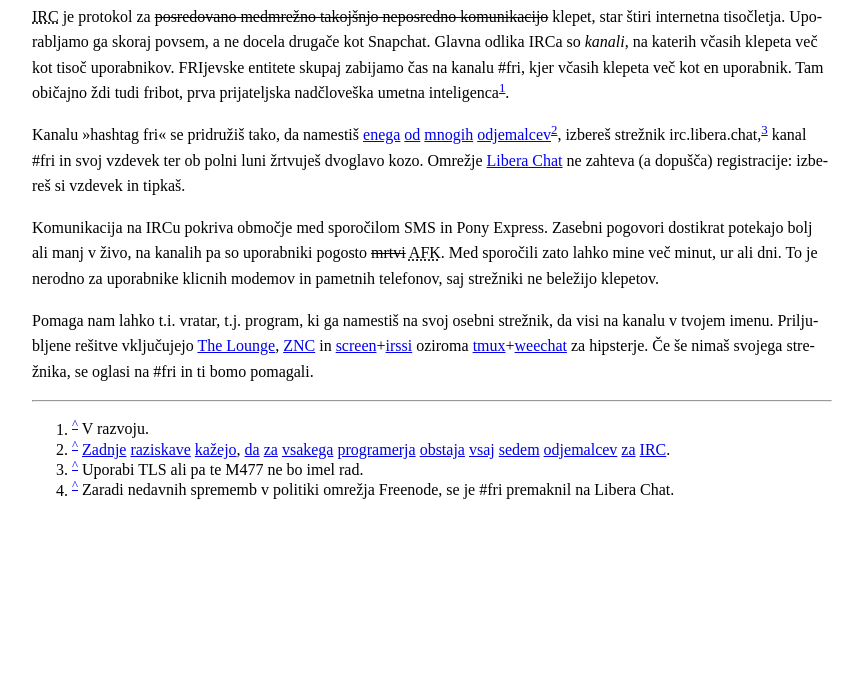
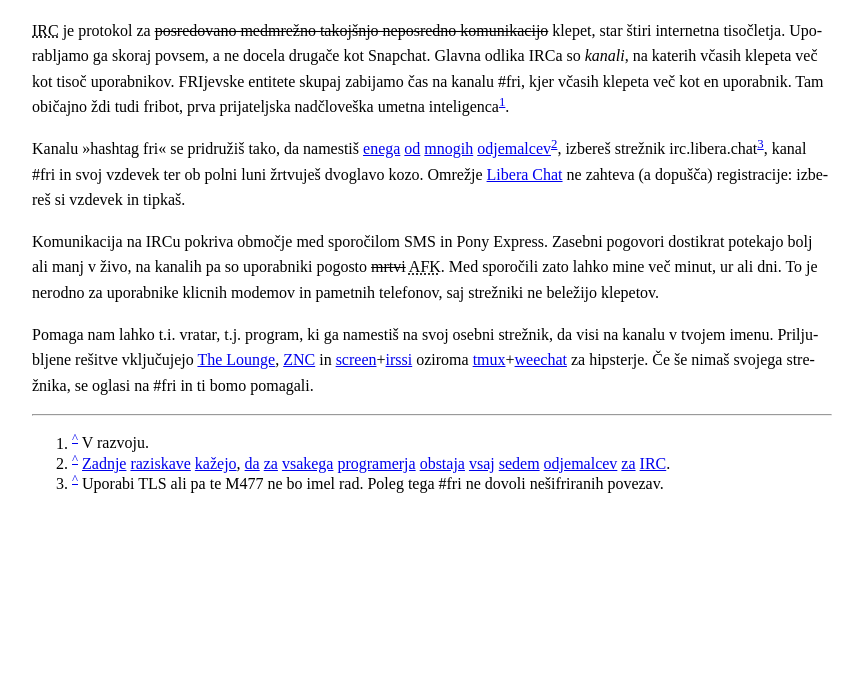
Before and after one commit to FRI/irc, a plain HTML site: page index.html in a window 1280 px wide. Shown: the part 109-800 px from the top of the page, without its empty margins (208-1071 px from the left). Drawn offline with Linux system fonts and the light colour scheme.

Commit message:
Drop Freenode footnote because what Freenode
Also simplify HTML and note the TLS now‐requirement.

```diff
--- a/index.html
+++ b/index.html
@@ -1,6 +1,5 @@
 <!DOCTYPE html>
 <html lang="sl">
-    <head>
 <meta http-equiv="Content-Type" content="text/html; charset=UTF-8">
 <title>Vodič po #fri</title>
 
@@ -10,44 +9,28 @@
     h1 { margin-bottom: 0.5em; }
     sup { font-size: 0.8em; line-height: 1em; }
 </style>
-    </head>
-    <body>
-        <section>
+
 <h1>#fri</h1>
 
-            <p>
-                TL;DR Pojdi <a href="https://web.libera.chat/#fri">sem</a>, izberi vzdevek, reci živjo in počakaj. :)
-            </p>
-            <p>
-                <abbr title="Internet Relay Chat">IRC</abbr> je protokol za <del>posredovano medmrežno takojšnjo neposredno komunikacijo</del> klepet, star štiri internetna tisočletja. Uporabljamo ga skoraj povsem, a ne docela drugače kot Snapchat. Glavna odlika IRCa so <em>kanali</em>, na katerih včasih klepeta več kot tisoč uporabnikov. FRIjevske entitete skupaj zabijamo čas na kanalu #fri, kjer včasih klepeta več kot en uporabnik. Tam običajno ždi tudi fribot, prva prijateljska nadčloveška umetna inteligenca<sup><a href="#footnote-ai" id="ref-ai">1</a></sup>.
-            </p>
-            <p>
-                Kanalu »hashtag fri« se pridružiš tako, da namestiš <a href="https://hexchat.github.io/">enega</a> <a href="https://quassel-irc.org/">od</a> <a href="https://smuxi.im/">mnogih</a> <a href="https://konversation.kde.org/">odjemalcev</a><sup><a href="#footnote-clients" id="ref-clients">2</a></sup>, izbereš strežnik irc.libera.chat,<sup><a href="#ref-tls">3</a></sup> kanal #fri in svoj vzdevek ter ob polni luni žrtvuješ dvoglavo kozo. Omrežje <a href="https://libera.chat/">Libera Chat</a> ne zahteva (a dopušča) registracije: izbereš si vzdevek in tipkaš.
-            </p>
-            <p>
-                Komunikacija na IRCu pokriva območje med sporočilom SMS in Pony Express. Zasebni pogovori dostikrat potekajo bolj ali manj v živo, na kanalih pa so uporabniki pogosto <del>mrtvi</del> <abbr title="away from keyboard">AFK</abbr>. Med sporočili zato lahko mine več minut, ur ali dni. To je nerodno za uporabnike klicnih modemov in pametnih telefonov, saj strežniki ne beležijo klepetov.
-            </p>
-            <p>
-                Pomaga nam lahko t.i. vratar, t.j. program, ki ga namestiš na svoj osebni strežnik, da visi na kanalu v tvojem imenu. Priljubljene rešitve vključujejo <a href="https://thelounge.chat/">The Lounge</a>, <a href="https://znc.in/">ZNC</a> in <a href="https://www.gnu.org/software/screen/">screen</a>+<a href="https://irssi.org/">irssi</a> oziroma <a href="https://tmux.github.io/">tmux</a>+<a href="https://weechat.org/">weechat</a> za hipsterje. Če še nimaš svojega strežnika, se oglasi na #fri in ti bomo pomagali.
-            </p>
-        </section>
+<p>TL;DR Pojdi <a href="https://web.libera.chat/#fri">sem</a>, izberi vzdevek, reci živjo in počakaj. :)
+
+<p><abbr title="Internet Relay Chat">IRC</abbr> je protokol za <del>posredovano medmrežno takojšnjo neposredno komunikacijo</del> klepet, star štiri internetna tisočletja. Uporabljamo ga skoraj povsem, a ne docela drugače kot Snapchat. Glavna odlika IRCa so <em>kanali</em>, na katerih včasih klepeta več kot tisoč uporabnikov. FRIjevske entitete skupaj zabijamo čas na kanalu #fri, kjer včasih klepeta več kot en uporabnik. Tam običajno ždi tudi fribot, prva prijateljska nadčloveška umetna inteligenca<sup><a href="#note-ai" id="ref-ai">1</a></sup>.
+
+<p>Kanalu »hashtag fri« se pridružiš tako, da namestiš <a href="https://hexchat.github.io/">enega</a> <a href="https://quassel-irc.org/">od</a> <a href="https://smuxi.im/">mnogih</a> <a href="https://konversation.kde.org/">odjemalcev</a><sup><a href="#note-clients" id="ref-clients">2</a></sup>, izbereš strežnik irc.libera.chat<sup><a href="#note-tls" id="ref-tls">3</a></sup>, kanal #fri in svoj vzdevek ter ob polni luni žrtvuješ dvoglavo kozo. Omrežje <a href="https://libera.chat/">Libera Chat</a> ne zahteva (a dopušča) registracije: izbereš si vzdevek in tipkaš.
+
+<p>Komunikacija na IRCu pokriva območje med sporočilom SMS in Pony Express. Zasebni pogovori dostikrat potekajo bolj ali manj v živo, na kanalih pa so uporabniki pogosto <del>mrtvi</del> <abbr title="away from keyboard">AFK</abbr>. Med sporočili zato lahko mine več minut, ur ali dni. To je nerodno za uporabnike klicnih modemov in pametnih telefonov, saj strežniki ne beležijo klepetov.
+
+<p>Pomaga nam lahko t.i. vratar, t.j. program, ki ga namestiš na svoj osebni strežnik, da visi na kanalu v tvojem imenu. Priljubljene rešitve vključujejo <a href="https://thelounge.chat/">The Lounge</a>, <a href="https://znc.in/">ZNC</a> in <a href="https://www.gnu.org/software/screen/">screen</a>+<a href="https://irssi.org/">irssi</a> oziroma <a href="https://tmux.github.io/">tmux</a>+<a href="https://weechat.org/">weechat</a> za hipsterje. Če še nimaš svojega strežnika, se oglasi na #fri in ti bomo pomagali.
+
 <hr>
-        <section>
+
 <ol>
-                <li id="footnote-ai">
-                    <sup><a href="#ref-ai">^</a></sup> V razvoju.
-                </li>
-                <li id="footnote-clients">
-                    <sup><a href="#ref-clients">^</a></sup>
+<li id="note-ai"><sup><a href="#ref-ai">^</a></sup>
+V razvoju.
+
+<li id="note-clients"><sup><a href="#ref-clients">^</a></sup>
 <a href="http://bitchx.org/">Zadnje</a> <a href="http://chatzilla.hacksrus.com/">raziskave</a> <a href="https://git.savannah.gnu.org/gitweb/?p=erc.git">kažejo</a>, <a href="https://irssi.org/">da</a> <a href="http://www.eterna.com.au/ircii/">za</a> <a href="https://pidgin.im/">vsakega</a> <a href="https://weechat.org/">programerja</a> <a href="https://github.com/jorgenschaefer/circe">obstaja</a> <a href="http://epicsol.org/">vsaj</a> <a href="https://wiki.gnome.org/Apps/Polari">sedem</a> <a href="http://rhapsody.sourceforge.net/">odjemalcev</a> <a href="https://xaric.org/">za</a> <a href="http://www.zenirc.org/">IRC</a>.
-                </li>
-                <li id="footnote-tls">
-                    <sup><a href="#ref-tls">^</a></sup> Uporabi TLS ali pa te M477 ne bo imel rad.
-                </li>
-                <li id="footnote-freenode">
-                    <sup><a href="#ref-freenode">^</a></sup> Zaradi nedavnih sprememb v politiki omrežja Freenode, se je #fri premaknil na Libera Chat.
-                </li>
+
+<li id="note-tls"><sup><a href="#ref-tls">^</a></sup>
+Uporabi TLS ali pa te M477 ne bo imel rad. Poleg tega #fri ne dovoli nešifriranih povezav.
 </ol>
-        </section>
-    </body>
-</html>
```
Lines whose indentation alone changed are shown as unchanged.
